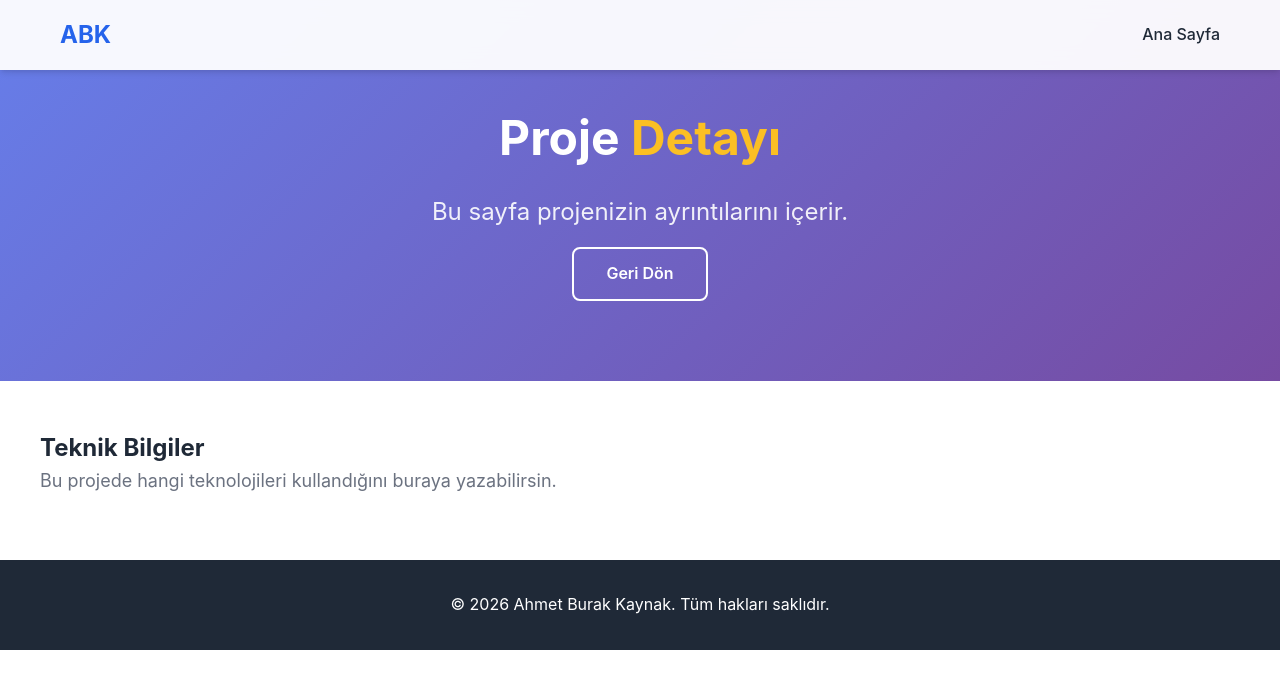
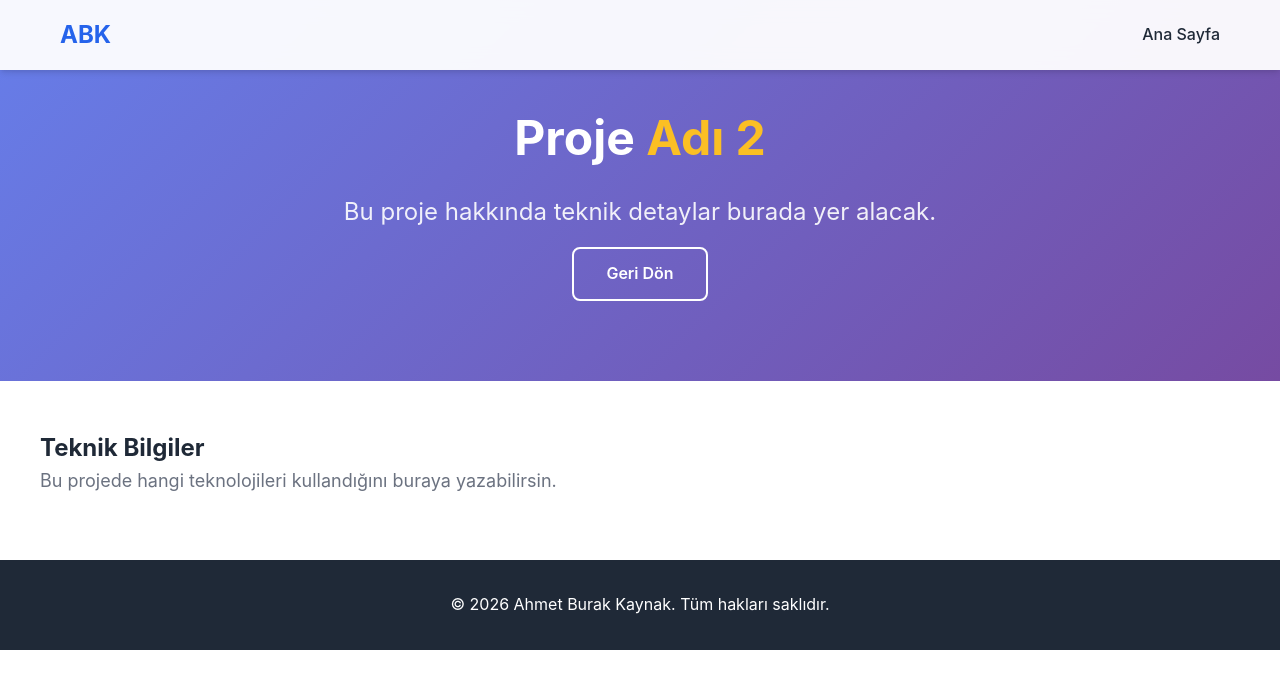
Before and after one commit to ABK7474/myWebsite, a plain HTML site: page proje2/index.html in a window 1280 px wide. Drawn offline with Linux system fonts and the light colour scheme.

Commit message:
Update index.html

```diff
--- a/proje2/index.html
+++ b/proje2/index.html
@@ -18,8 +18,8 @@
     <section class="hero" style="min-height: 40vh;">
         <div class="container">
             <div class="hero-content">
-                <h1 class="hero-title">Proje <span class="highlight">Detayı</span></h1>
-                <p class="hero-subtitle">Bu sayfa projenizin ayrıntılarını içerir.</p>
+                <h1 class="hero-title" data-tr="p2-title">Proje <span class="highlight">Adı 2</h1>
+                <p class="hero-subtitle" data-tr="p2-subtitle">Bu proje hakkında teknik detaylar burada yer alacak.</p>
                 <a href="../#projects" class="btn btn-secondary">Geri Dön</a>
             </div>
         </div>
```
